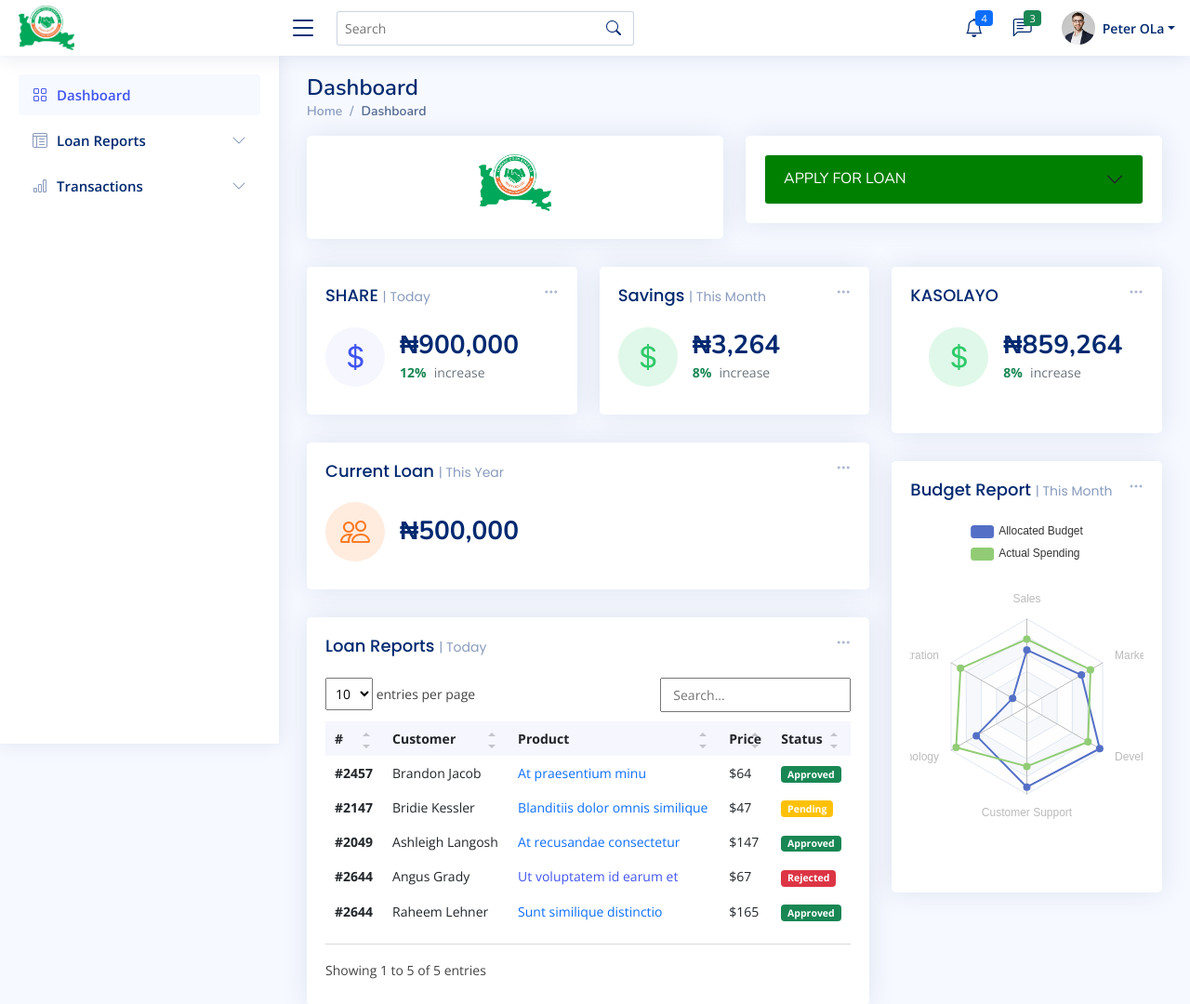
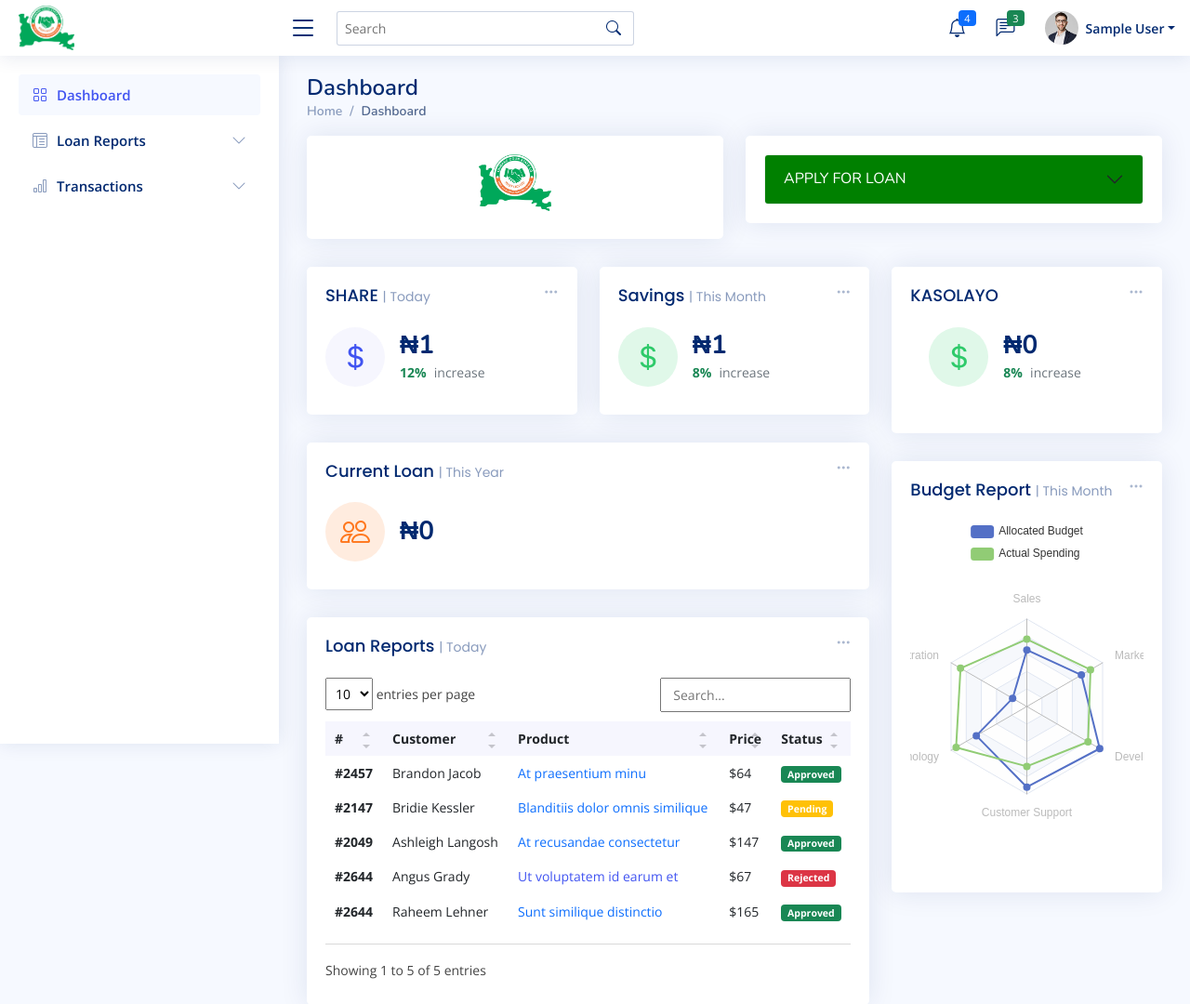
Before and after one commit to petstellon123/ONWARD, a Flask app: template onward/members_dashboard/templates/members_dashboard/dashboard.html in a window 1280 px wide. Shown: the top 1080 px of the page at 93% size. Run offline with Flask 2, Linux system fonts and the light colour scheme; tables that the repository leaves empty hold one stand-in row (values such as "Sample post"); the template is opened without the code that fills it: values that come from a table or form of the project are taken from there, most other values are stand-ins (such as "Sample title", 1, 10 or a date in 2020); some libraries are stand-ins or nearby versions.

Commit message:
dashboard functioning

```diff
--- a/onward/members_dashboard/templates/members_dashboard/dashboard.html
+++ b/onward/members_dashboard/templates/members_dashboard/dashboard.html
@@ -173,13 +173,13 @@
 
           <a class="nav-link nav-profile d-flex align-items-center pe-0" href="#" data-bs-toggle="dropdown">
             <img src="{{ url_for('static', filename='assets/img/profile-img.jpg') }}" alt="Profile" class="rounded-circle">
-            <span class="d-none d-md-block dropdown-toggle ps-2">Peter OLa</span>
+            <span class="d-none d-md-block dropdown-toggle ps-2">{{ user['name'] }}</span>
           </a><!-- End Profile Iamge Icon -->
 
           <ul class="dropdown-menu dropdown-menu-end dropdown-menu-arrow profile">
             <li class="dropdown-header">
-              <h6>Kevin Anderson</h6>
-              <span>Web Designer</span>
+              <h6>{{ user['name'] }}</h6>
+              <span>{{ user['username'] }} ( {{ user['id'] }} )</span>
             </li>
             <li>
               <hr class="dropdown-divider">
@@ -520,6 +520,7 @@
                       <option value="1">Car loan</option>
                       <option value="2">Bicycle Loan</option>
                       <option value="3">Building Loan</option>
+                      <option value="3">Commodity Loan</option>
                     </select>
                   </div>
                 </div>
@@ -580,7 +581,7 @@
                       <i class="bi bi-currency-dollar"></i>
                     </div>
                     <div class="ps-3">
-                      <h6>₦900,000</h6>
+                      <h6>₦{{ user['share'] }}</h6>
                       <span class="text-success small pt-1 fw-bold">12%</span> <span class="text-muted small pt-2 ps-1">increase</span>
 
                     </div>
@@ -615,7 +616,7 @@
                       <i class="bi bi-currency-dollar"></i>
                     </div>
                     <div class="ps-3">
-                      <h6>₦3,264</h6>
+                      <h6>₦{{ user['savings'] }}</h6>
                       <span class="text-success small pt-1 fw-bold">8%</span> <span class="text-muted small pt-2 ps-1">increase</span>
 
                     </div>
@@ -651,7 +652,7 @@
                       <i class="bi bi-people"></i>
                     </div>
                     <div class="ps-3">
-                      <h6>₦500,000</h6>
+                      <h6>₦0</h6>
 <!--                      <span class="text-danger small pt-1 fw-bold">12%</span> <span class="text-muted small pt-2 ps-1">decrease</span>-->
 
                     </div>
@@ -770,7 +771,7 @@
                       <i class="bi bi-currency-dollar"></i>
                     </div>
                     <div class="ps-3">
-                      <h6>₦859,264</h6>
+                      <h6>₦0</h6>
                       <span class="text-success small pt-1 fw-bold">8%</span> <span class="text-muted small pt-2 ps-1">increase</span>
 
                     </div>
```
Also changed, not shown: onward/members_dashboard/route.py (+19 -2 lines), onward/members_dashboard/templates/members_dashboard/login.html (+5 -3 lines).
